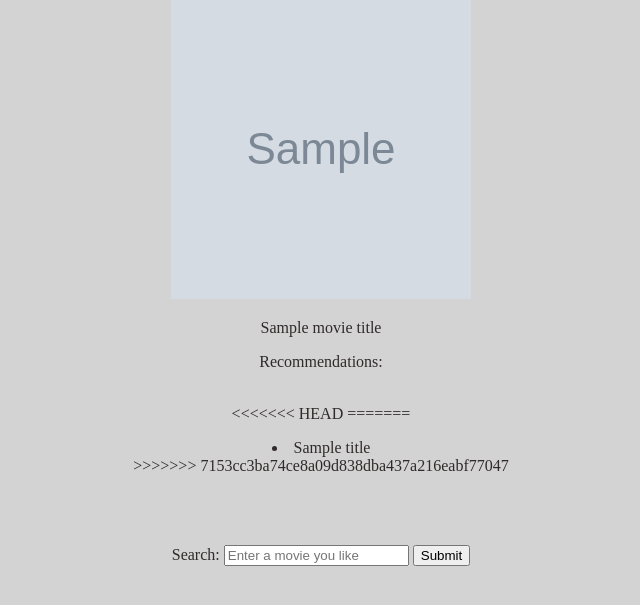
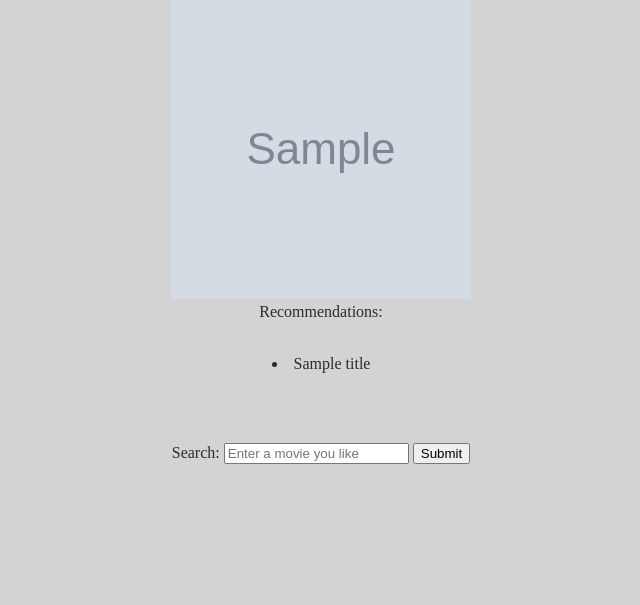
Before and after one commit to CSC4350-TBD/GroupProject, a Python web app: template templates/index.html in a window 1280 px wide. Shown: the part 152-757 px from the top of the page, without its empty margins (319-959 px from the left). Run offline with Jinja, Linux system fonts and the light colour scheme; the template is opened without the code that fills it: most values are stand-ins (such as "Sample title", 1, 10 or a date in 2020); grey boxes marked "Sample" are stand-in pictures.

Commit message:
index recoded

```diff
--- a/templates/index.html
+++ b/templates/index.html
@@ -33,22 +33,15 @@
         {% if imdb_api_img %}
             <img src="{{imdb_api_img}}" width=300 height=300/>
         {% endif %}
-        {% for i in rec_list_len %}
-                  <p>{{movie_title[i]}}</p>
-              {% endfor %}
     </div>
 
     <div>
         Recommendations:
         <br /><br />
         <p>
-<<<<<<< HEAD
-
-=======
             {% for k in title_list %}
                 <li>{{k}}</li>
             {% endfor %}
->>>>>>> 7153cc3ba74ce8a09d838dba437a216eabf77047
         </p>
         <br />
     </div>
```
